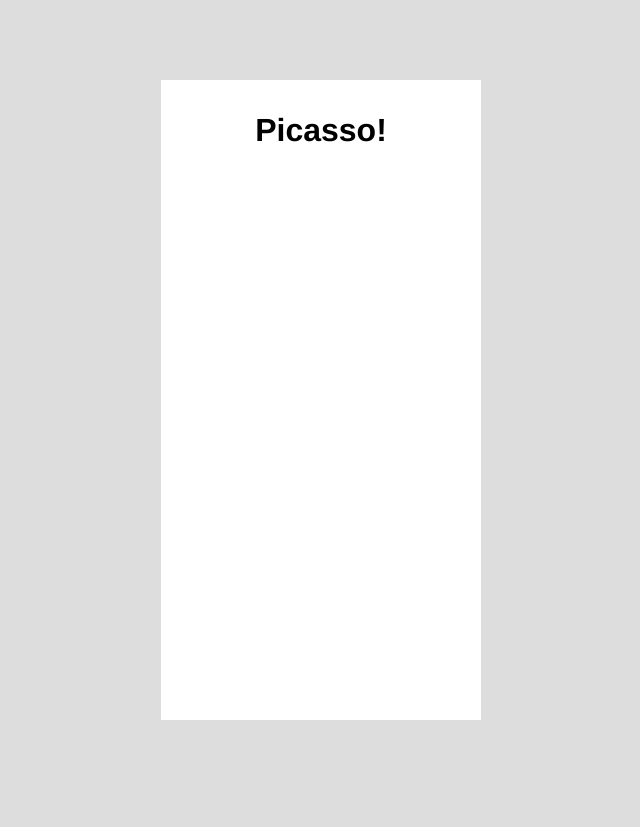
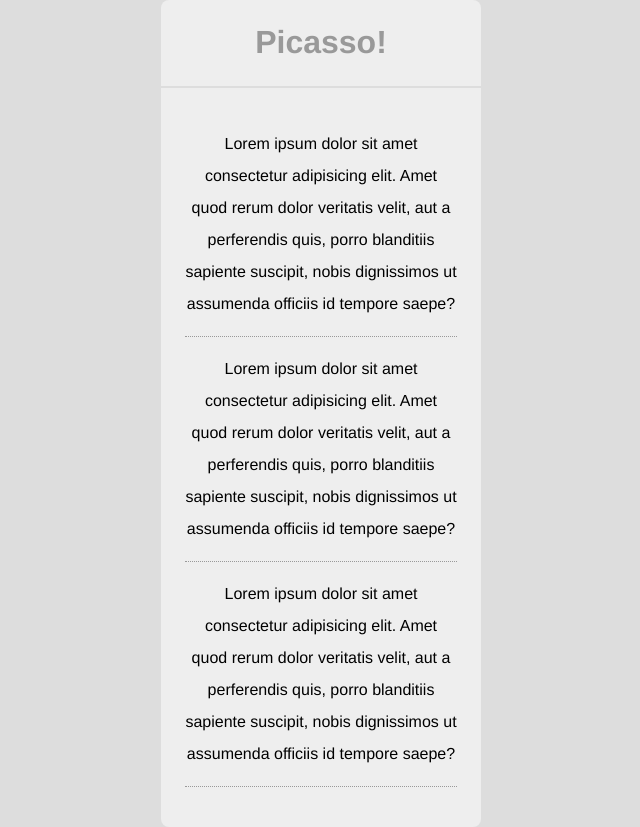
Before and after one commit to Shepherd-Moahloli/sgv, a plain HTML site: page index.html in a window 1280 px wide. Shown: the whole page, without its empty margins (319-959 px from the left). Before the commit the page ends 800 px from the top, so only its background shows below. Drawn offline with Linux system fonts and the light colour scheme; no server answers.

Commit message:
'Just styled the page'

```diff
--- a/css/styles.css
+++ b/css/styles.css
@@ -5,6 +5,18 @@ body {
   padding: 0;
   font-family: Helvetica, Arial, sans-serif;
   font-size: 1rem;
+}
+
+a {
+  text-decoration: none;
+  color: inherit;
+  display: inline-block;
+  transition: all 0.2s ease-in-out;
+}
+
+a:hover {
+  transform: scale(1.1) rotate(-1deg);
+  color: #000;
 }
 
 section {
@@ -15,15 +27,40 @@ section {
 }
 
 section main {
-  background-color: #fff;
   width: 320px;
   aspect-ratio: 1/2;
   /* padding: 1rem;
   border-radius: 1rem;*/
 }
 
-section main h1 {
-  margin: 2rem 0 0 0;
+section main .title {
   font-size: 2rem;
+  color: #999;
+  padding: 1.5rem;
+  border-top-left-radius: 0.5rem;
+  border-top-right-radius: 0.5rem;
+  background-color: #eee;
+  border-bottom: 1px dotted #eee;
+  margin: 0 0 0.1rem 0;
   text-align: center;
 }
+
+section main #block {
+  background-color: #eee;
+  padding: 1.5rem;
+  border-bottom-left-radius: 0.5rem;
+  border-bottom-right-radius: 0.5rem;
+  line-height: 2rem;
+  text-align: center;
+}
+
+section main #block p {
+  border-bottom: 0.0125rem dotted #999;
+  padding-bottom: 1rem;
+  text-align: center;
+}
+
+section main .block p:last-child {
+  border-bottom: none;
+  padding-bottom: 0;
+}
--- a/index.html
+++ b/index.html
@@ -10,7 +10,27 @@
   <body>
     <section id="app">
       <main id="quest">
-        <h1>Picasso!</h1>
+        <h1 class="title"><a href="/"> Picasso!</a></h1>
+        <div id="block">
+          <p>
+            Lorem ipsum dolor sit amet consectetur adipisicing elit. Amet quod
+            rerum dolor veritatis velit, aut a perferendis quis, porro
+            blanditiis sapiente suscipit, nobis dignissimos ut assumenda
+            officiis id tempore saepe?
+          </p>
+          <p>
+            Lorem ipsum dolor sit amet consectetur adipisicing elit. Amet quod
+            rerum dolor veritatis velit, aut a perferendis quis, porro
+            blanditiis sapiente suscipit, nobis dignissimos ut assumenda
+            officiis id tempore saepe?
+          </p>
+          <p>
+            Lorem ipsum dolor sit amet consectetur adipisicing elit. Amet quod
+            rerum dolor veritatis velit, aut a perferendis quis, porro
+            blanditiis sapiente suscipit, nobis dignissimos ut assumenda
+            officiis id tempore saepe?
+          </p>
+        </div>
       </main>
     </section>
 
--- a/js/main.js
+++ b/js/main.js
@@ -0,0 +1,18 @@
+async function getWeather(url) {
+  const response = await fetch(url);
+  const data = await response.json();
+  console.log(data);
+}
+
+const baseUrl = "https://api.open-meteo.com/v1/forecast?";
+const url =
+  "https://api.open-meteo.com/v1/forecast?latitude=-26.195246&longitude=28.034088&current_weather=true";
+getWeather(url);
+
+console.log(url, baseUrl);
+
+const latitude = 0;
+console.log(baseUrl);
+
+const longitude = 0;
+console.log(baseUrl);
```
